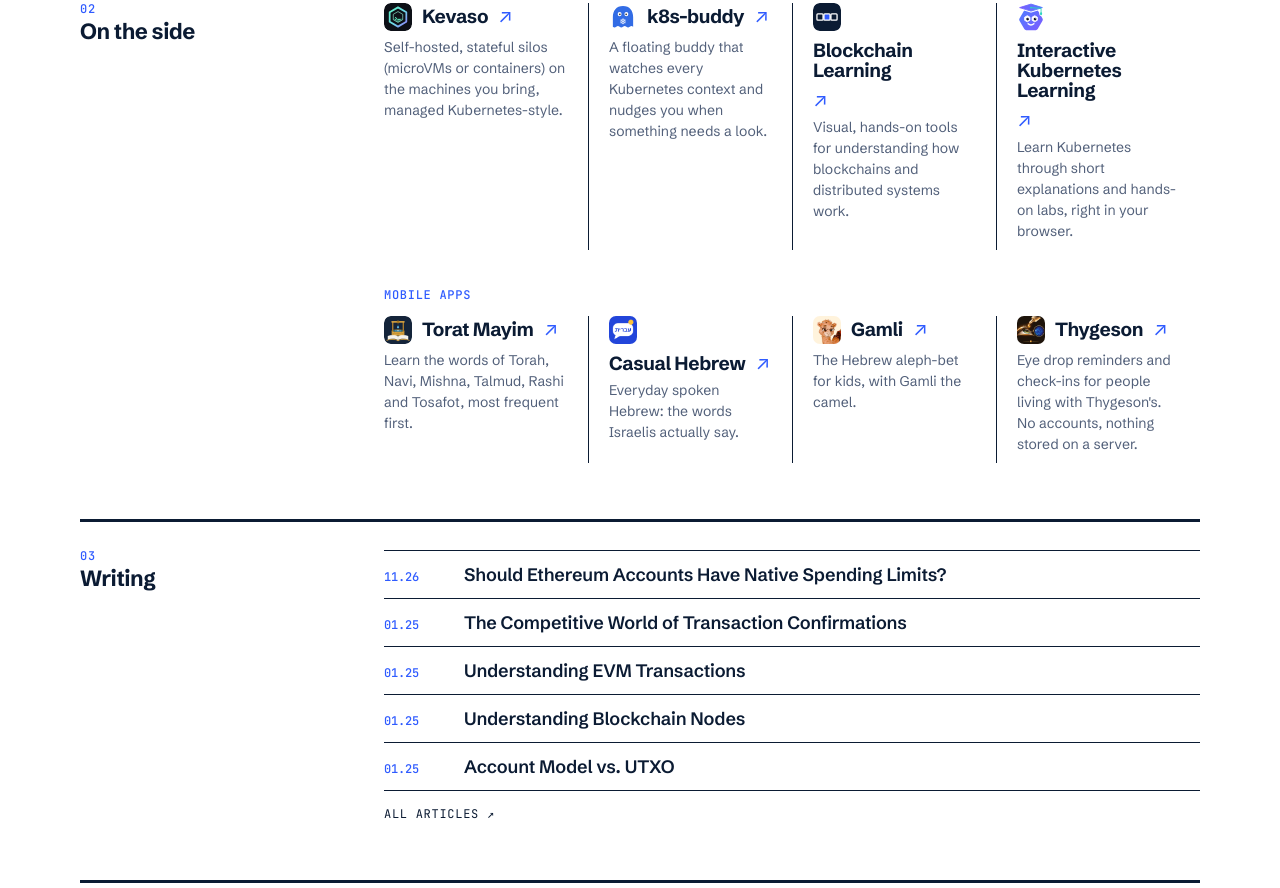
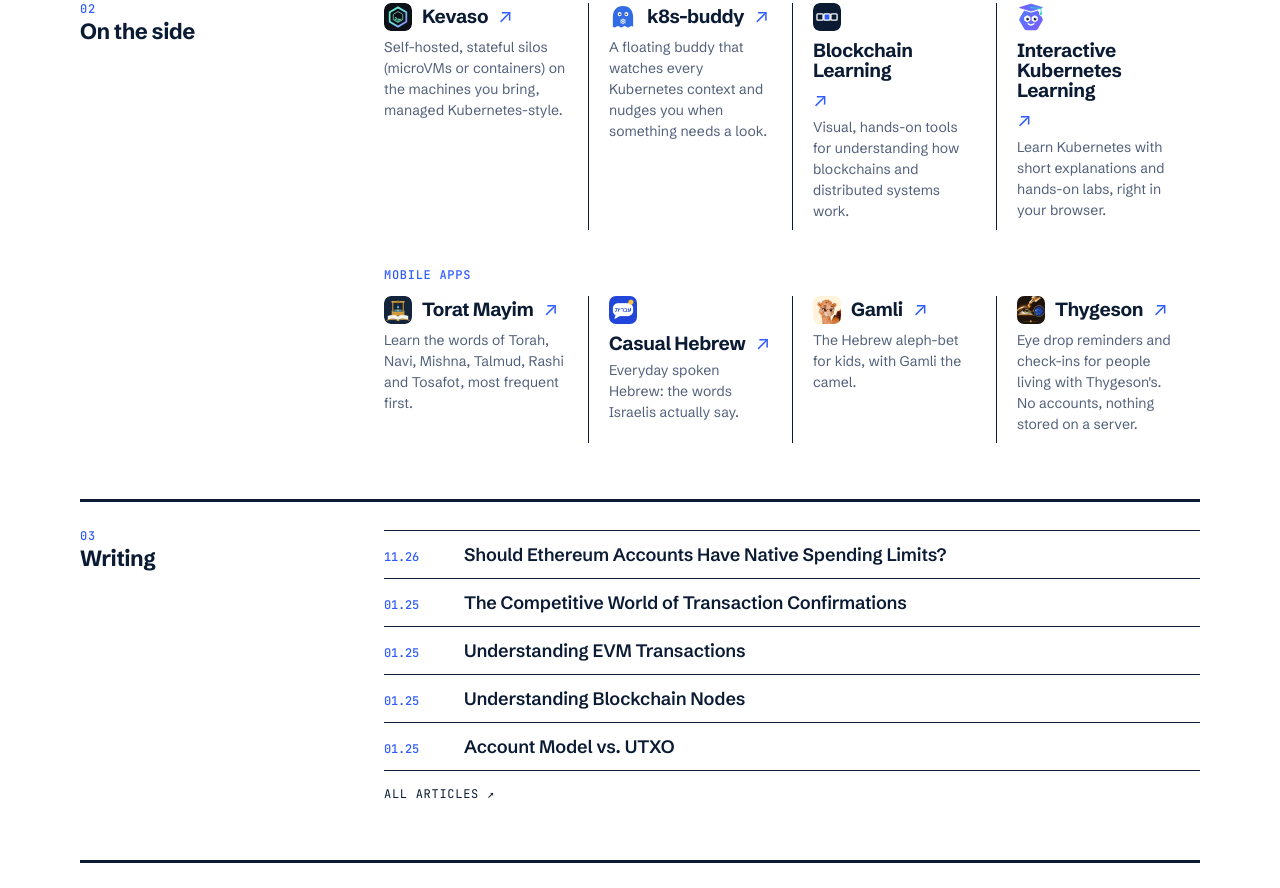
Before and after one commit to dlebee/lebee.info, a plain HTML site: page index.html in a window 1280 px wide. Shown: the part 1196-2084 px from the top of the page. Drawn offline with Linux system fonts and the light colour scheme.

Commit message:
Use the official tagline for Interactive Kubernetes Learning
Co-Authored-By: Claude Opus 5.5 <noreply@anthropic.com>

```diff
--- a/index.html
+++ b/index.html
@@ -91,7 +91,7 @@
       <li>
         <a href="https://dlebee.github.io/interactive-kubernetes-learning/" target="_blank" rel="noopener">
           <span class="title"><img class="ico" src="/assets/img/icons/kubernetes-learning.svg" alt="" width="28" height="28">Interactive Kubernetes Learning <i>↗</i></span>
-          <span class="desc">Learn Kubernetes through short explanations and hands-on labs, right in your browser.</span>
+          <span class="desc">Learn Kubernetes with short explanations and hands-on labs, right in your browser.</span>
         </a>
       </li>
     </ul>
```
